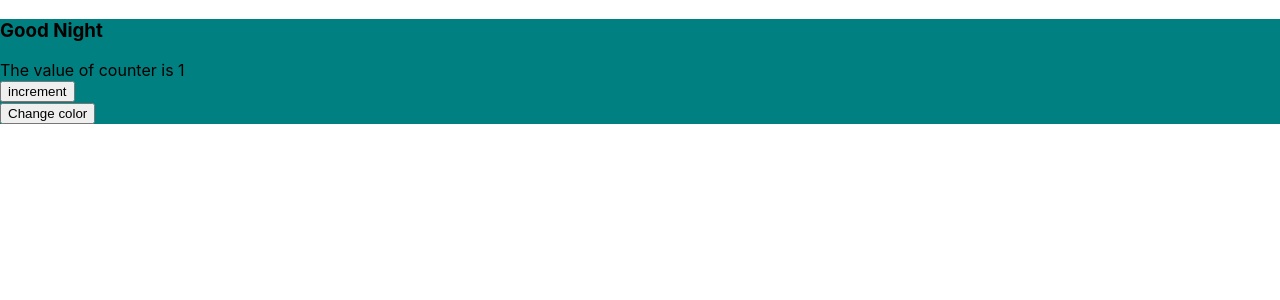
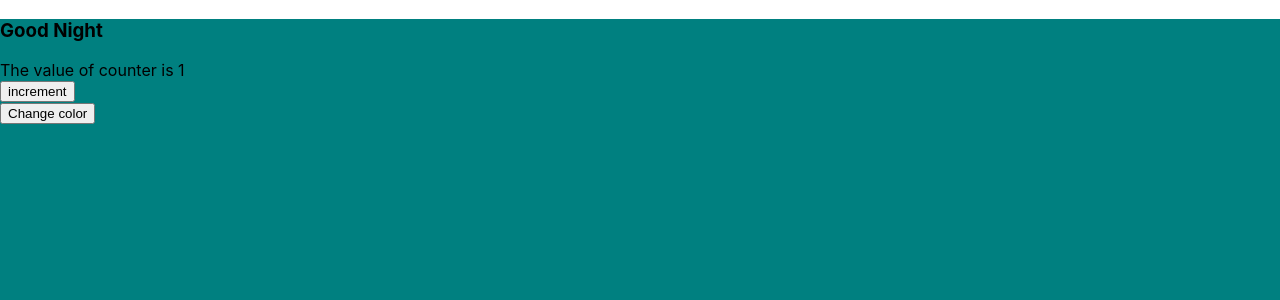
Before and after one commit to sajid-munawar/Second_react_app, a React (Create React App) app: page / in a window 1280 px wide. Shown: the top 300 px of the page. Built offline with nearby package versions, Linux system fonts and the light colour scheme.

Commit message:
updated with full height 100vh

```diff
--- a/src/App.css
+++ b/src/App.css
@@ -4,3 +4,6 @@
   .dayLight {
     background-color: yellow;
   }
+  .page {
+    height: 100vh;
+  }
--- a/src/App.js
+++ b/src/App.js
@@ -8,7 +8,7 @@ import "./App.css"
 function App() {
   let [isMoring,setMorning]=useState(false)
   let [count , setCount]= useState(1)
-  return <div className= {`box ${isMoring ? "dayLight":""} `} >
+  return <div className= {`page ${isMoring ? "dayLight":"box"} `} >
       <h3>Good {isMoring ? "Moring":"Night" } </h3>
        <Message counter={count} />
     <button onClick={ ()=> setCount(count +1)} >increment</button>
```
